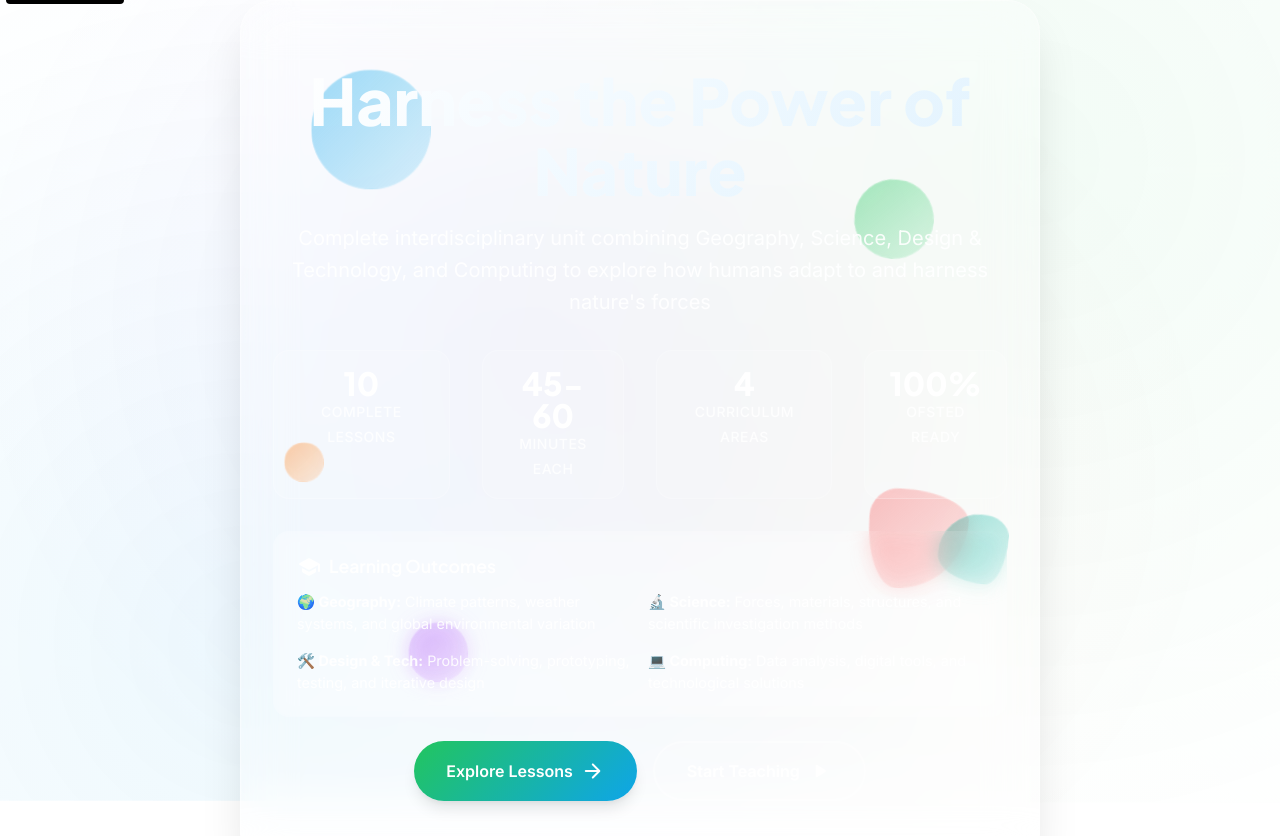
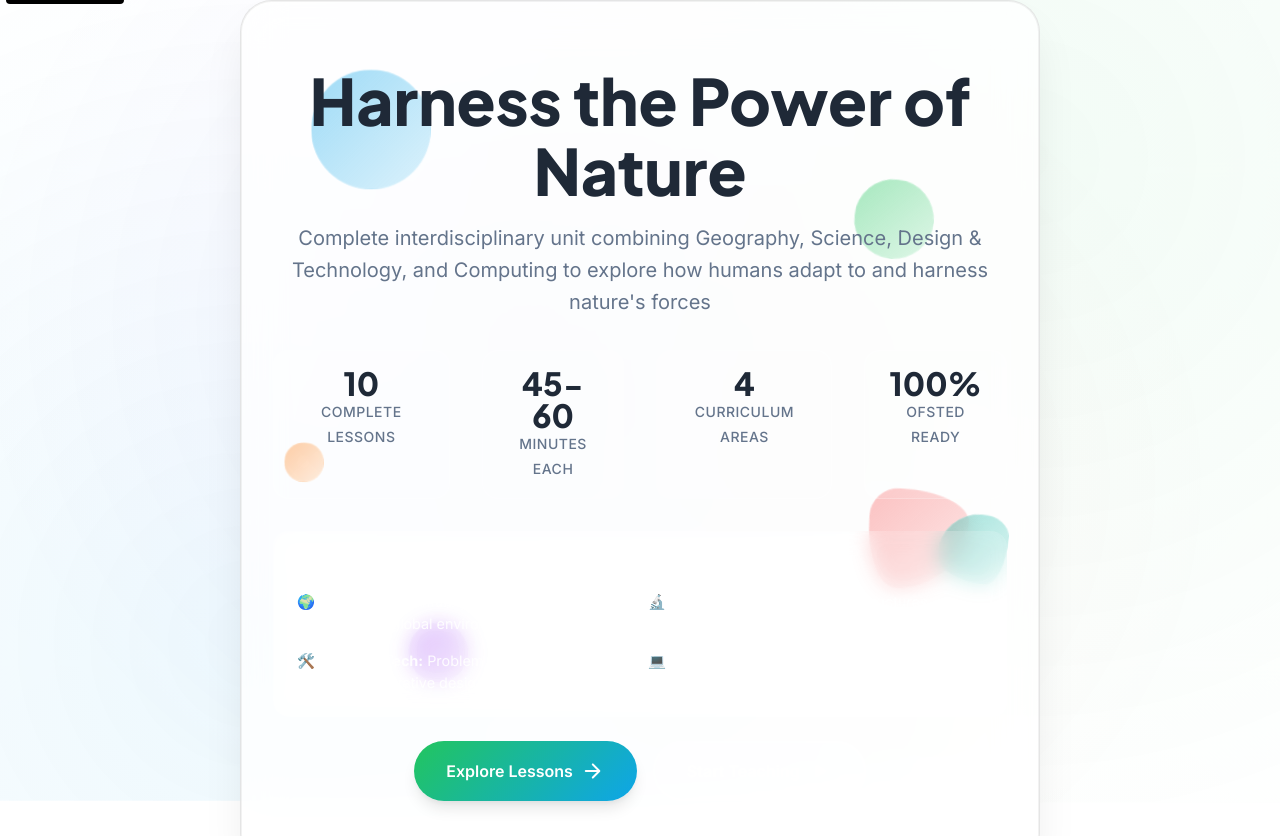
Before and after one commit to PPTechness/the-power-of-nature, a plain HTML site: page index.html in a window 1280 px wide. Shown: the top 836 px of the page. Drawn offline with nearby package versions, Linux system fonts and the light colour scheme.

Commit message:
Fix all text colors for white background visibility
✅ HERO SECTION TEXT FIXES:
- Hero title: Changed from white to dark gray (#1f2937)
- Hero subtitle: Changed from white to medium gray (#64748b)
- Removed transparent gradient text effect that was hiding text
- Hero stats numbers: Changed from white to dark gray (#1f2937)
- Hero stats labels: Changed from white to medium gray (#64748b)

✅ HERO CONTENT CONTAINER IMPROVEMENTS:
- Increased background opacity from 0.25 to 0.8 for better contrast
- Changed border from white to dark for better definition
- Updated shadow colors for proper contrast on white background
- Maintained glassmorphism effect with better readability

✅ READABILITY ENHANCEMENTS:
- All text now clearly visible on white background
- Maintained design hierarchy with proper color contrast
- Professional appearance for educational platform
- Perfect balance of style and functionality

All hero section text is now properly visible and readable!

```diff
--- a/index.html
+++ b/index.html
@@ -132,14 +132,14 @@
         }
 
         .hero-content {
-            background: rgba(255, 255, 255, 0.25);
-            backdrop-filter: blur(25px);
-            border: 1px solid rgba(255, 255, 255, 0.4);
+            background: rgba(255, 255, 255, 0.8);
+            backdrop-filter: blur(20px);
+            border: 1px solid rgba(0, 0, 0, 0.1);
             border-radius: var(--radius-3xl);
             padding: var(--space-16) var(--space-8);
             box-shadow:
-                0 25px 50px -12px rgba(0, 0, 0, 0.15),
-                0 0 0 1px rgba(255, 255, 255, 0.1) inset;
+                0 25px 50px -12px rgba(0, 0, 0, 0.1),
+                0 0 0 1px rgba(0, 0, 0, 0.05) inset;
             position: relative;
             animation: heroEnter 1s var(--ease-out);
             max-width: 800px;
@@ -411,13 +411,9 @@
             font-family: var(--font-display);
             font-size: 4rem;
             font-weight: 800;
-            color: white;
+            color: #1f2937;
             margin-bottom: var(--space-4);
             line-height: 1.1;
-            background: linear-gradient(135deg, #ffffff 0%, #f0f9ff 50%, #e0f2fe 100%);
-            -webkit-background-clip: text;
-            -webkit-text-fill-color: transparent;
-            background-clip: text;
             animation: titleGlow 0.8s var(--ease-out) 0.3s both;
         }
 
@@ -428,7 +424,7 @@
 
         .hero-subtitle {
             font-size: 1.25rem;
-            color: rgba(255, 255, 255, 0.9);
+            color: #64748b;
             margin-bottom: var(--space-8);
             animation: subtitleFade 0.8s var(--ease-out) 0.5s both;
         }
@@ -464,13 +460,13 @@
             display: block;
             font-size: 2rem;
             font-weight: 800;
-            color: white;
+            color: #1f2937;
             font-family: var(--font-display);
         }
 
         .stat-label {
             font-size: 0.875rem;
-            color: rgba(255, 255, 255, 0.8);
+            color: #64748b;
             font-weight: 500;
         }
 
```
